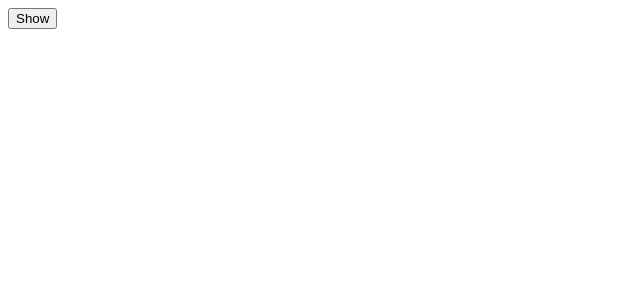
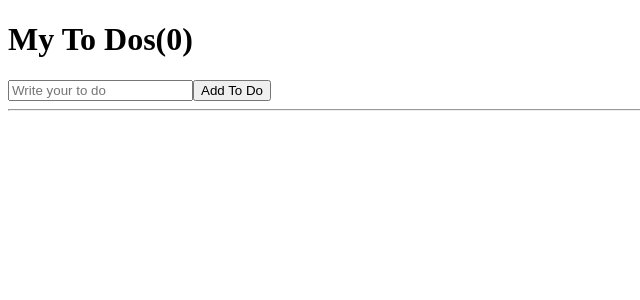
Before and after one commit to jihye5081/ljh_study, a React (Create React App) app in the folder create-react/: page / in a window 1280 px wide. Shown: the top 300 px of the page, without its empty margins (0-640 px from the left). Built offline with nearby package versions, Linux system fonts and the light colour scheme.

Commit message:
Add: To Do List 만들기

```diff
--- a/create-react/src/App.js
+++ b/create-react/src/App.js
@@ -1,86 +1,40 @@
-// import { useState, useEffect } from "react";
-
-// function App() {
-//   const [counter, setValue] = useState(0);
-//   const [keyword, setKeyword] = useState("");
-//   const onClick = () => setValue((prev) => prev + 1);
-//   const onChange = (event) => setKeyword(event.target.value);
-//   // useEffect => 2개의 인자를 갖는 함수, 리액트 컴포넌트가 렌더링 될 때마다 특정 작업을 실행할 수 있도록 하는 hook
-//   // 첫 번째 인자는 실행시키고 싶은 코드
-//   // 두 번째 인자는 dependencies(== react.js가 지켜보아야하는 것들) -> 지켜보고 변화할 때 react.js가 코드를 실행
-//   // const iRunOnlyOnce = () => {
-//   //   console.log("i run only once");
-//   // };
-//   useEffect(() => {
-//     // 두 번째 인자가 비어있으므로(react.js가 지켜볼 대상이 없음을 의미) 딱 한 번만 실행
-//     console.log("i run only once");
-//   }, []);
-//   // 시작할 때, keyword가 변화할 때 한 번 실행
-//   // [keyword] => keyword가 변화할 때마다 실행됨
-//   useEffect(() => {
-//     console.log("i run when 'keyword' changes.");
-//   }, [keyword]);
-//   useEffect(() => {
-//     console.log("i run when 'counter' changes.");
-//   }, [counter]);
-//   useEffect(() => {
-//     console.log("i run when keyword & counter changes.");
-//   }, [keyword, counter]);
-//   return (
-//     <div>
-//       <input
-//         value={keyword}
-//         onChange={onChange}
-//         type="text"
-//         placeholder="Search here..."
-//       />
-//       <h1>{counter}</h1>
-//       <button onClick={onClick}>click me</button>
-//     </div>
-//   );
-// }
-
-// export default App;
-
-import { useState, useEffect } from "react";
-
-function Hello() {
-  // 밑의 코드와 같은 것
-  // function byFn() {
-  //   console.log("bye :(");
-  // }
-  // function hiFn() {
-  //   console.log("created :)");
-  //   return byFn;
-  // }
-  // useEffect(hiFn, []);
-  useEffect(() => {
-    console.log("created :)");
-    // clean up 함수
-    return () => console.log("destroyed :(");
-  }, []);
-  useEffect(() => {
-    console.log("hi :)");
-    return () => console.log("bye :(");
-  }, []);
-  // 위의 코드와 같은 것
-  // useEffect(function () {
-  //   console.log("hi :)");
-  //   return function () {
-  //     console.log("bye :(");
-  //   };
-  // }, []);
-
-  return <h1>Hello</h1>;
-}
+import { useState } from "react";
 
 function App() {
-  const [showing, setShowing] = useState(false);
-  const onClick = () => setShowing((prev) => !prev);
+  const [toDo, setToDo] = useState("");
+  const [toDos, setToDos] = useState([]);
+  const onChange = (event) => setToDo(event.target.value);
+  const onSubmit = (event) => {
+    event.preventDefault();
+    if (toDo === "") {
+      return;
+    }
+    // 함수를 통해 수정하는 방법
+    setToDos((currentArray) => [toDo, ...currentArray]);
+    // 직접적으로 값을 수정하는 방법
+    setToDo("");
+  };
+  console.log(toDos);
+  console.log(toDos.map((item, index) => <li key={index}>{item}</li>));
   return (
     <div>
-      {showing ? <Hello /> : null}
-      <button onClick={onClick}>{showing ? "Hide" : "Show"}</button>
+      <h1>My To Dos({toDos.length})</h1>
+      <form onSubmit={onSubmit}>
+        <input
+          onChange={onChange}
+          value={toDo}
+          type="text"
+          placeholder="Write your to do"
+        />
+        <button>Add To Do</button>
+      </form>
+      <hr />
+      {/*map은 하나의 array에 있는 item을 내가 원하는 무엇이든지로 바꿔주는 역할, 바꿘 것을 새로운 배열로 return*/}
+      <ul>
+        {toDos.map((item, index) => (
+          <li key={index}>{item}</li>
+        ))}
+      </ul>
     </div>
   );
 }
```
